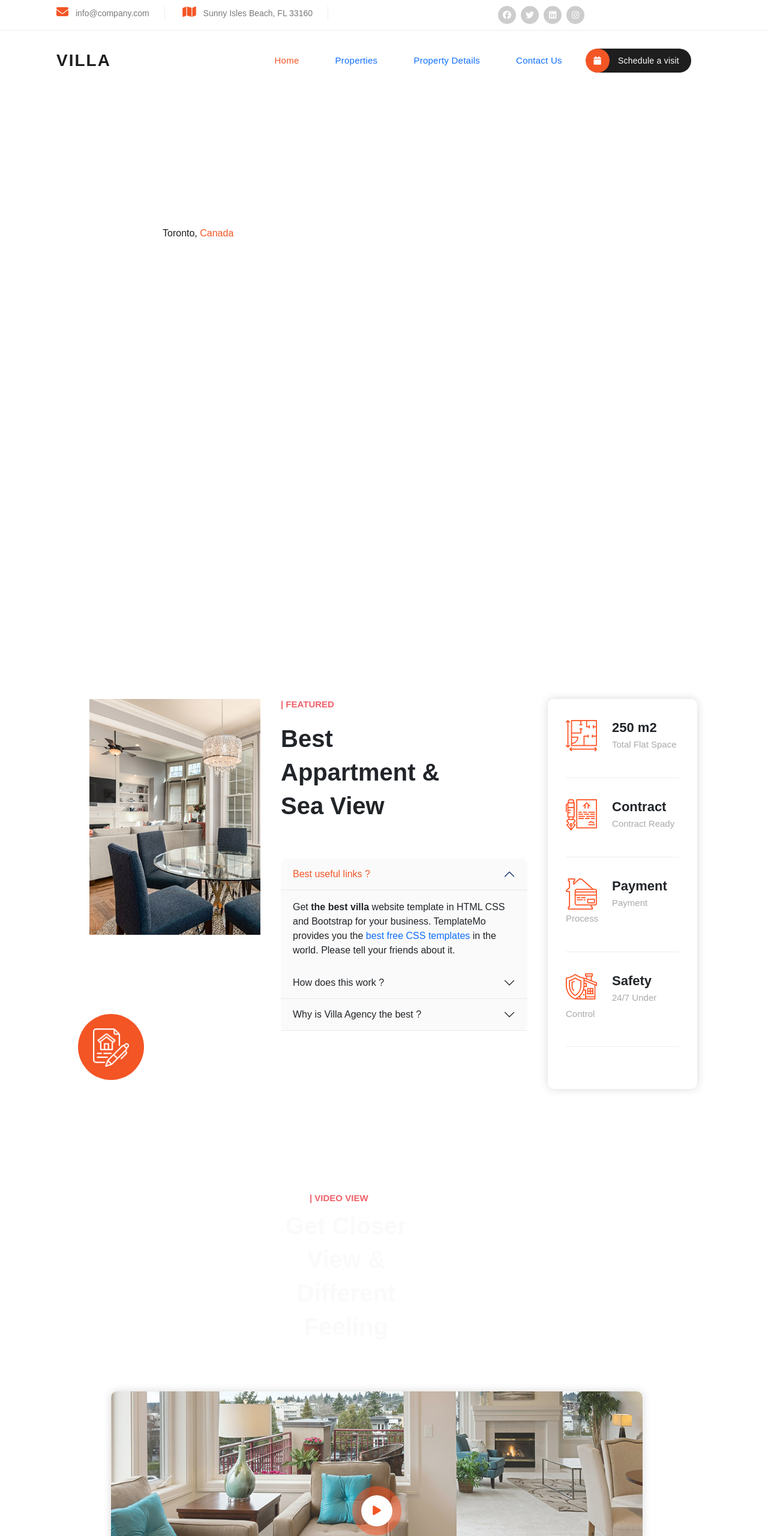
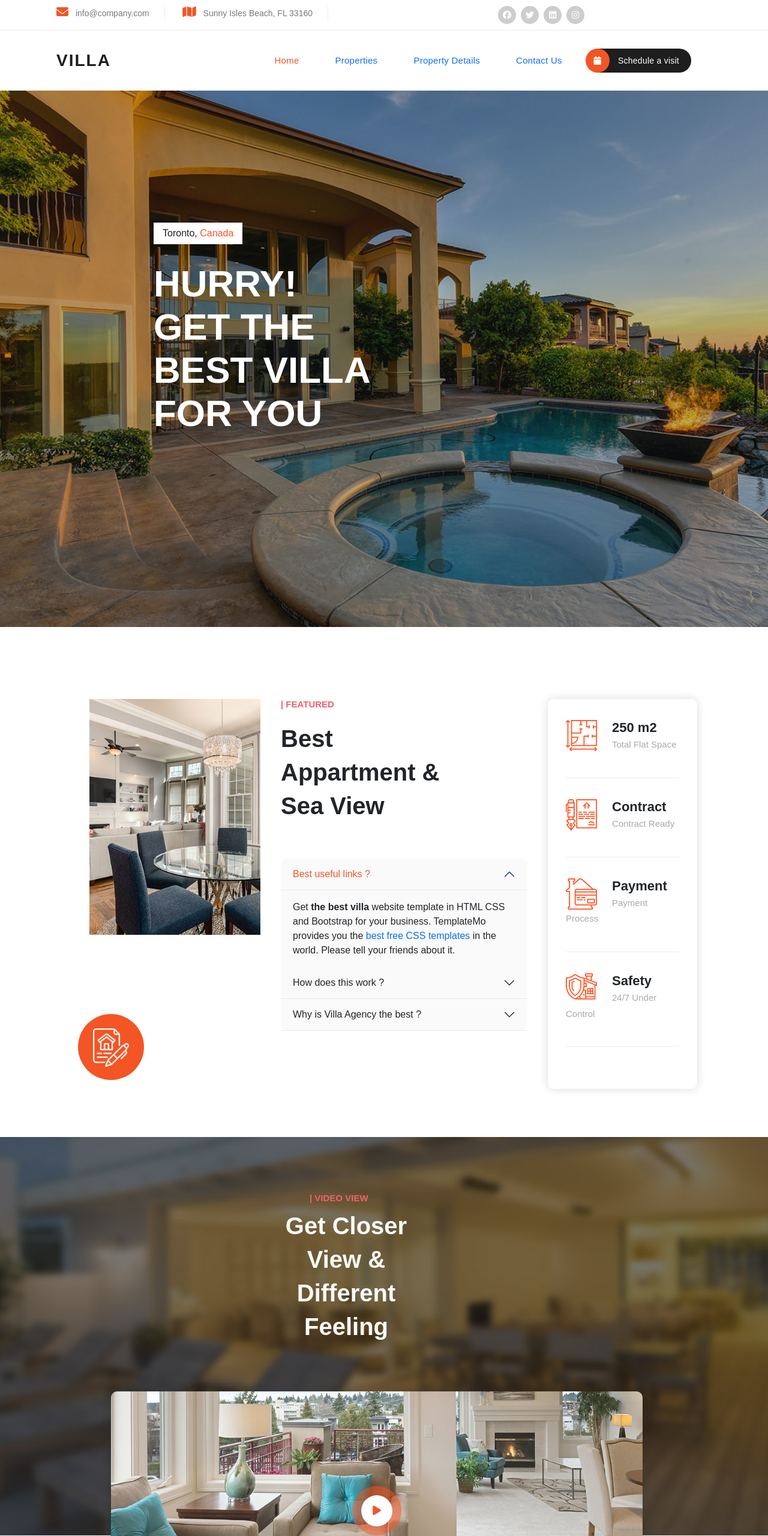
Before and after one commit to Hamza05-ship/villa-agency, a plain HTML site: page index.html in a window 1280 px wide. Shown: the top 2560 px of the page at 60% size. Drawn offline with nearby package versions, Linux system fonts and the light colour scheme.

Commit message:
Update style.css

```diff
--- a/style.css
+++ b/style.css
@@ -234,7 +234,7 @@ a {
 }
 
 .item-1 {
-    background-image: url(images/banner-01.jpg);
+    background-image: url(banner-01.jpg);
     background-position: center center;
     background-repeat: no-repeat;
     background-size: cover;
@@ -378,7 +378,7 @@ a {
 }
 
 .video {
-    background-image: url(images/video-bg.jpg);
+    background-image: url(video-bg.jpg);
     background-repeat: no-repeat;
     background-size: cover;
     background-position: center center;
@@ -692,7 +692,7 @@ img {
 }
 
 .contact {
-    background-image: url(images/contact-bg.jpg);
+    background-image: url(contact-bg.jpg);
     background-repeat: no-repeat;
     background-size: cover;
     background-position: center center;
@@ -975,4 +975,5 @@ footer p a {
   .header-area .main-nav .menu-trigger {
     display: block;
   }
+
 }
```
